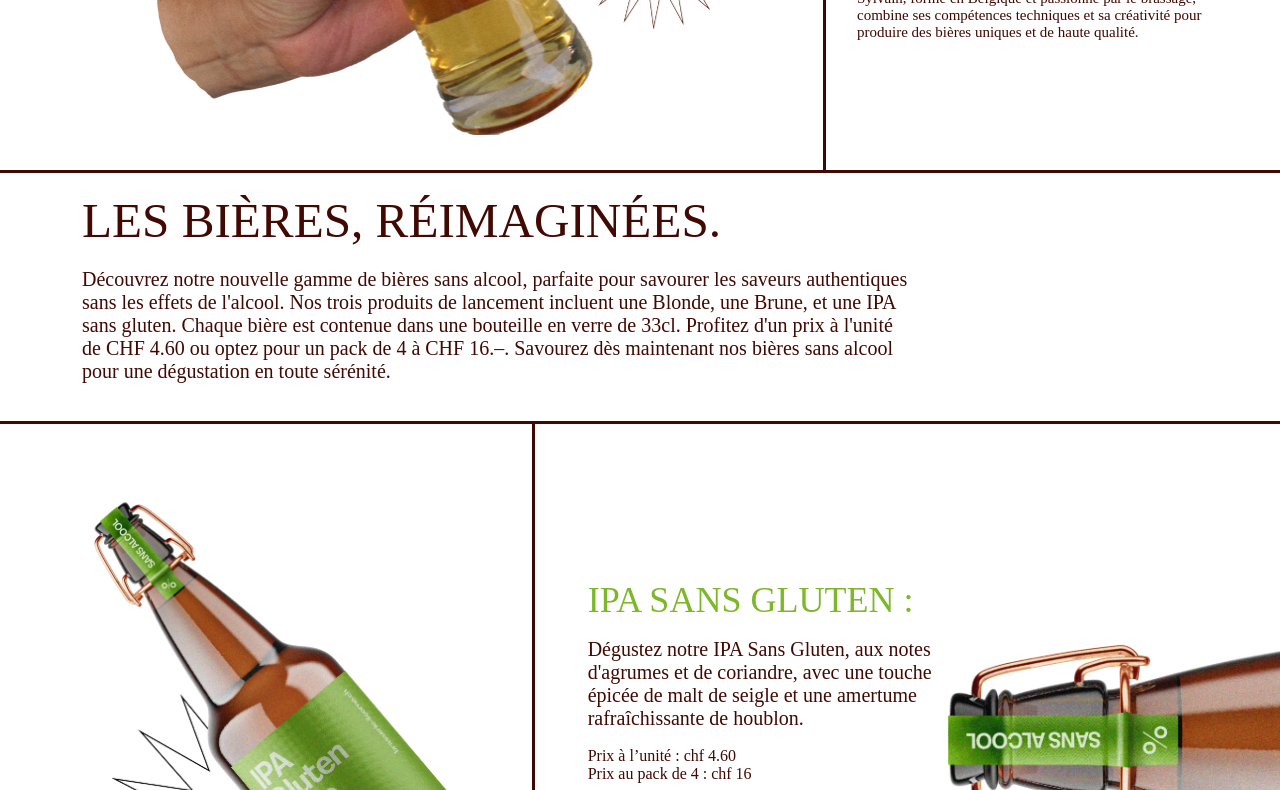
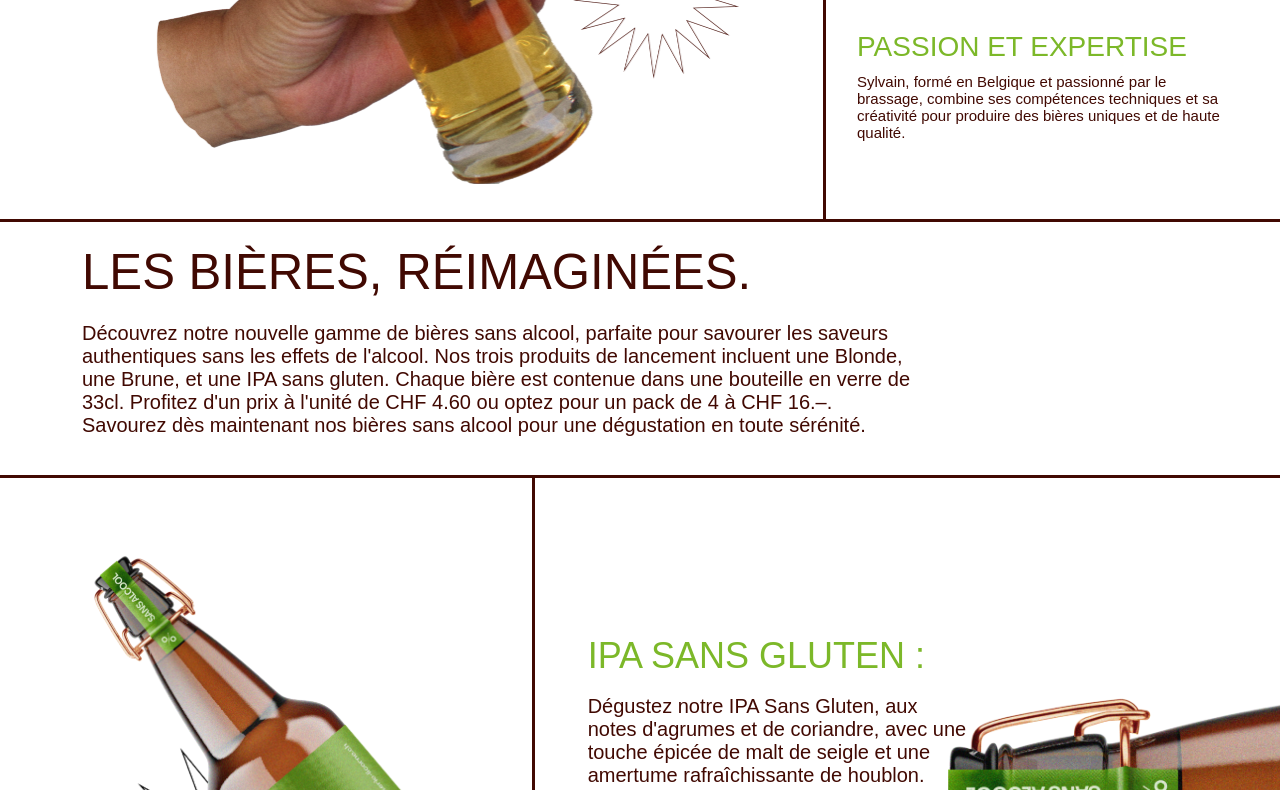
Before and after one commit to clementinecouchet/licorne-ppro, a website built with Parcel: page src/index.html in a window 1280 px wide. Shown: the part 2010-2800 px from the top of the page. Built offline with nearby package versions, Linux system fonts and the light colour scheme; a web font is replaced by a local one.

Commit message:
font changement

```diff
--- a/src/index.html
+++ b/src/index.html
@@ -206,7 +206,9 @@
             <div class="col-4">
               <div class="valeurs-explication">
                 <div class="valeurs-sncd-title">
-                  <h3 class="valeurs-pink">produits locaux et bio</h3>
+                  <h3 class="valeurs-pink valeurs-title-gyst">
+                    produits locaux et bio
+                  </h3>
                   <p class="valeurs-text">
                     La brasserie Licorne s'engage à utiliser des céréales
                     locales et biologiques, non seulement pour garantir la
@@ -216,7 +218,9 @@
                   </p>
                 </div>
                 <div class="valeurs-sncd-title">
-                  <h3 class="valeurs-orange">innovation et écoute</h3>
+                  <h3 class="valeurs-orange valeurs-title-gyst">
+                    innovation et écoute
+                  </h3>
                   <p class="valeurs-text">
                     Nous prenons la bière au sérieux. Ce ne sont pas des bières
                     sans alcool ordinaires - ce sont des bières délicieuses
@@ -225,7 +229,9 @@
                   </p>
                 </div>
                 <div class="valeurs-sncd-title">
-                  <h3 class="valeurs-green">passion et expertise</h3>
+                  <h3 class="valeurs-green valeurs-title-gyst">
+                    passion et expertise
+                  </h3>
                   <p class="valeurs-text">
                     Sylvain, formé en Belgique et passionné par le brassage,
                     combine ses compétences techniques et sa créativité pour
@@ -418,7 +424,9 @@
           <div class="find-us">
             <div class="col-6 offset-6">
               <div class="col-8 offset-2">
-                <h2 id="place" class="find-us-title">où nous trouver ?</h2>
+                <h2 id="place" class="find-us-title">
+                  <p class="find-us-gyst">où nous trouver ?</p>
+                </h2>
                 <p class="find-us-text">
                   Découvrez nos trois produits prodigieux disponibles dans
                   divers points de vente. Nous vous invitons également à visiter
@@ -437,6 +445,7 @@
                   />
                 </div>
                 <div class="col-11 offset-1 place">
+                  <div class="find-us-font">
                     <a href="https://www.google.com/" class="find-us-link-text">
                       notre brasserie & les dégustations
                     </a>
@@ -448,6 +457,7 @@
                       <a href="https://www.google.com/"
                         >SE RENDRE SUR NOTRE SHOP EN LIGNE</a
                       >
+                    </div>
                   </div>
                 </div>
               </div>
@@ -500,7 +510,7 @@
         <div class="row">
           <div class="col-8 offset-4">
             <div class="footer-add-us">
-              <p>Suivez-nous sur nos réseaux sociaux</p>
+              <p class="footer-font">Suivez-nous sur nos réseaux sociaux</p>
               <a href="https://www.tiktok.com/">
                 <img
                   src="../img/tiktok-icon.png"
@@ -566,7 +576,9 @@
           </div>
           <div class="col-6">
             <div class="footer-contact-title footer-rights">
-              <p>© 2024 Licorne. Tous droits réservés.</p>
+              <p class="footer-rights-font">
+                © 2024 Licorne. Tous droits réservés.
+              </p>
             </div>
           </div>
           <div class="col-1 offset-5">
--- a/src/scss/_base.scss
+++ b/src/scss/_base.scss
@@ -24,23 +24,10 @@ body {
   -webkit-font-smoothing: antialiased;
   -moz-osx-font-smoothing: grayscale;
   text-rendering: optimizeLegibility;
-
-  font-size: 1rem;
-  line-height: 1.25;
-  font-family: "gyst-variable", sans-serif;
-  font-variation-settings: "wght" 400;
 }
 
 a {
   color: inherit;
-
-  font-family: "Be Vietnam Pro", sans-serif;
-  font-weight: 400;
-  font-style: normal;
-
-  font-family: "Be Vietnam Pro", sans-serif;
-  font-weight: 500;
-  font-style: normal;
   text-decoration: none;
 }
 
--- a/src/scss/main.scss
+++ b/src/scss/main.scss
@@ -14,3 +14,4 @@
 @import "modules/newsletter";
 @import "modules/footer";
 @import "modules/slider";
+@import "modules/font";
--- /dev/null
+++ b/src/scss/modules/_font.scss
@@ -0,0 +1,68 @@
+nav,
+.nav-text,
+.nav-classes-select,
+.header-title-decoration,
+.reimagine,
+h4,
+.find-us-title,
+.find-us-gyst,
+.shop-title-beer-text {
+  line-height: 1.25;
+  font-family: "gyst-variable", sans-serif;
+  font-variation-settings: "wght" 400;
+}
+
+.valeurs-title {
+  line-height: 1.25;
+  font-family: "gyst-variable", sans-serif;
+  font-variation-settings: "wght" 200;
+}
+
+.button-add,
+.button-go,
+.button-header,
+.button-section-shop,
+.button-shop {
+  -webkit-font-smoothing: antialiased;
+  -moz-osx-font-smoothing: grayscale;
+  text-rendering: optimizeLegibility;
+
+  font-family: "Be Vietnam Pro", sans-serif;
+  font-weight: 400;
+  font-style: normal;
+}
+
+.header-title-simple,
+.about-us-text,
+.valeurs-explication,
+.shop-beer-text,
+.shop-text,
+.shop-price,
+.find-us-text,
+.find-us-link-text,
+.code-label,
+.footer-add-us,
+.footer-infos,
+.footer-contact-title,
+.footer-contact-text a,
+.footer-rights,
+.valeurs-title-gyst,
+.valeurs-text,
+.shop-beer-text,
+.find-us-font a,
+.textfield label,
+.footer-font,
+.footer-rights-font {
+  -webkit-font-smoothing: antialiased;
+  -moz-osx-font-smoothing: grayscale;
+  text-rendering: optimizeLegibility;
+
+  font-family: "Be Vietnam Pro", sans-serif;
+  font-weight: 500;
+  font-style: normal;
+  text-decoration: none;
+}
+
+.find-us-font .find-us-link-text {
+  text-decoration: underline;
+}
```
Also changed, not shown: 1 other file. Lines whose indentation alone changed are shown as unchanged.
